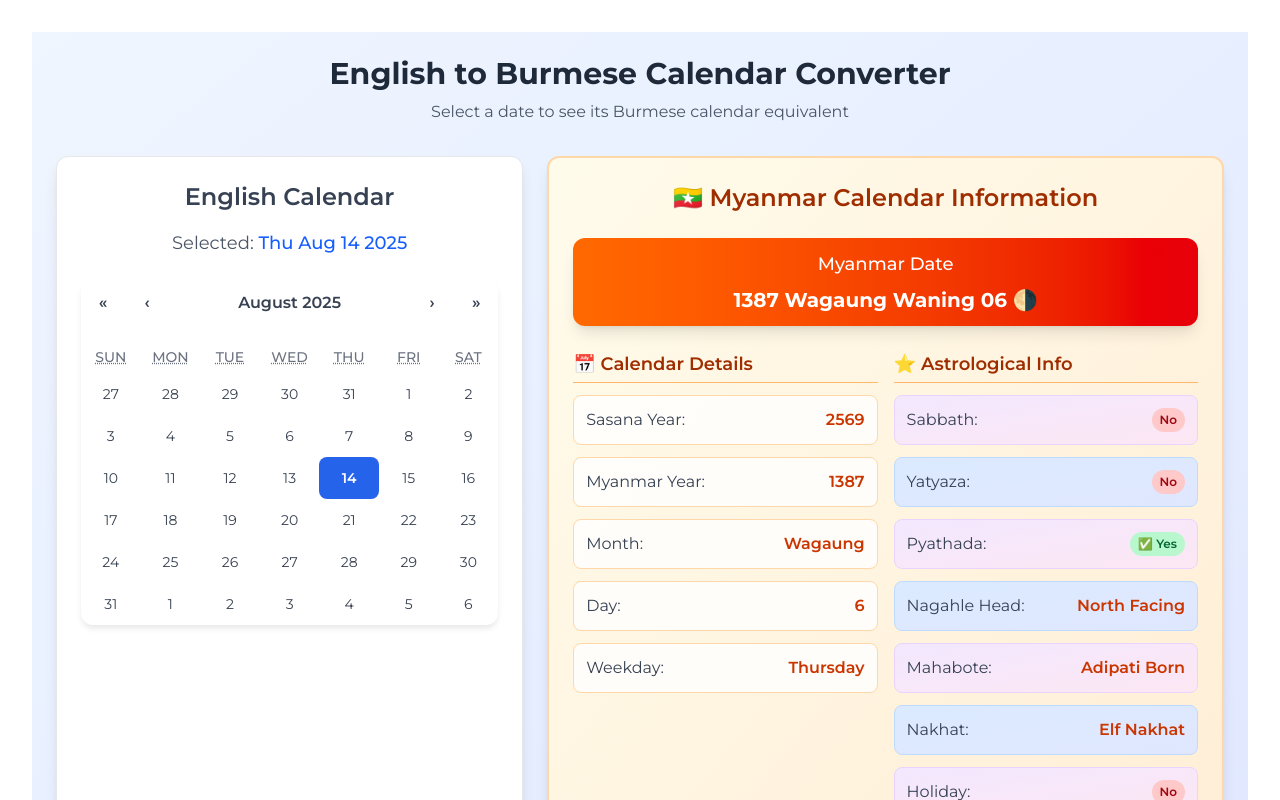
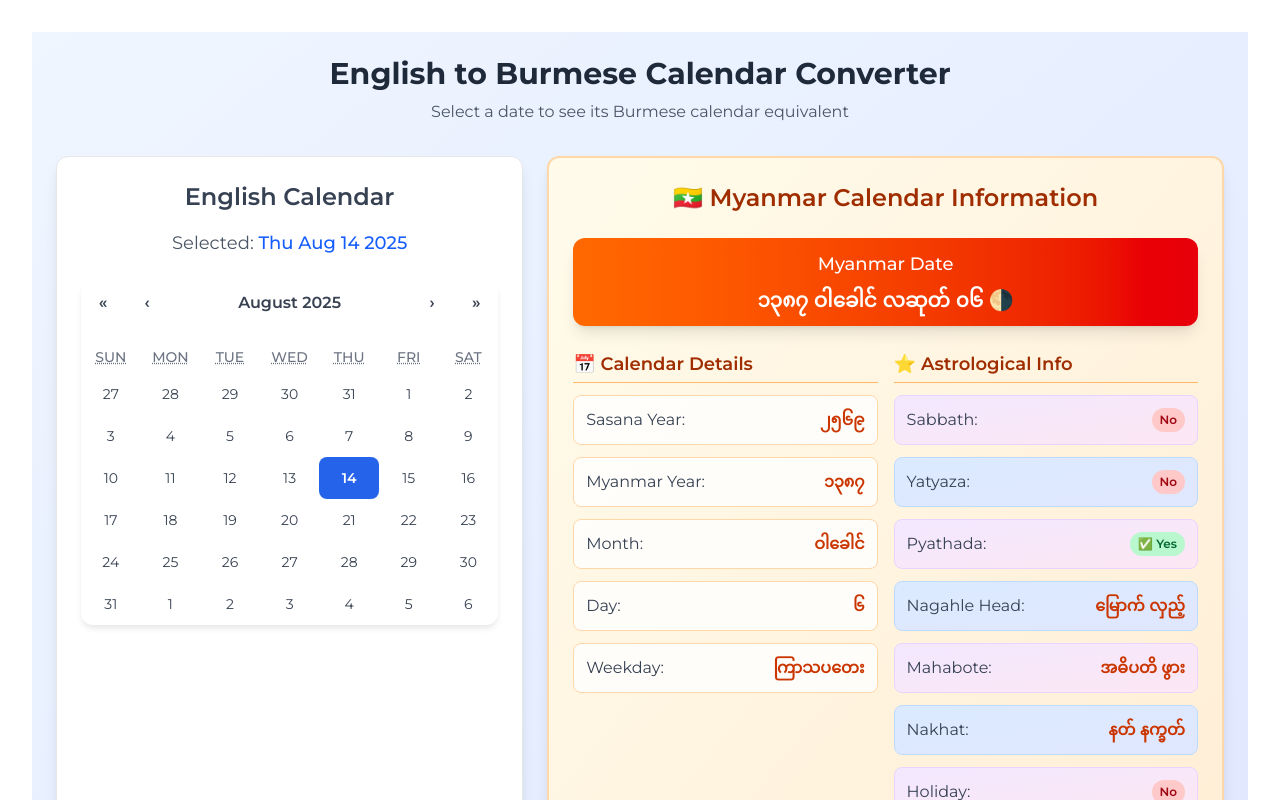
Before and after one commit to SaiSoeSan/mm-calendar, a React (Vite) app: page / in a window 1280 px wide. Shown: the top 800 px of the page. Built offline with nearby package versions, Linux system fonts and the light colour scheme.

Commit message:
mm translate class

```diff
--- a/src/App.jsx
+++ b/src/App.jsx
@@ -1,21 +1,34 @@
-import React, { useEffect, useState } from "react";
+import React, { useEffect, useState, useMemo } from "react";
 import Calendar from "react-calendar";
 import "react-calendar/dist/Calendar.css";
 import "./App.css";
-import { ceMmDateTime } from "./assets/ceMmDateTime.js"; // Ensure this path is correct
+import { ceMmDateTime, ceMmTranslate } from "./assets/ceMmDateTime.js"; // Ensure this path is correct
 import { Analytics } from "@vercel/analytics/react";
 import { SpeedInsights } from "@vercel/speed-insights/react";
+
+// Localization config - Language indices: 0=English, 1=Myanmar (Unicode), 2=Zawgyi, 3=Mon, 4=Shan, 5=Karen
+const LOCALE_CONFIG = {
+  language: 1, // 1 = Myanmar (Unicode)
+};
 
 const App = () => {
   const [selectedDate, setSelectedDate] = useState(new Date());
   const [burmeseData, setBurmeseData] = useState(null);
+
+  // Initialize translator
+  const translator = useMemo(() => new ceMmTranslate(), []);
+
+  // Localization helper function
+  const localize = (text) => {
+    if (!text || LOCALE_CONFIG.language === 0) return text;
+    return translator.T(String(text), LOCALE_CONFIG.language, 0);
+  };
 
   const convertToBurmeseDate = (selectedDate) => {
     if (typeof ceMmDateTime === "undefined") {
       setBurmeseData(null);
       return;
     }
-    // eslint-disable-next-line no-undef
     const mdt = new ceMmDateTime();
     //get year, month, day from selectedDate
     const year = selectedDate.getFullYear();
@@ -70,16 +83,16 @@ const App = () => {
               <h3 className="text-lg font-medium mb-2">Myanmar Date</h3>
               <p className="text-xl font-bold">
                 {burmeseData
-                  ? burmeseData.ToMString() +
+                  ? localize(burmeseData.ToMString()) +
                     " " +
                     ["🌑", "🌓", "🌕", "🌗"][
                       burmeseData.ToMString("&P") == "Waning"
                         ? 3 // လ ပြည့်ကျော်
                         : burmeseData.ToMString("&P") == "Waxing"
-                        ? 1 // လဆန်း
-                        : burmeseData.ToMString("&P") == "New Moon"
-                        ? 0 // လ ကွယ်
-                        : 2 // လ ပြည့်
+                          ? 1 // လဆန်း
+                          : burmeseData.ToMString("&P") == "New Moon"
+                            ? 0 // လ ကွယ်
+                            : 2 // လ ပြည့်
                     ]
                   : "Loading..."}
               </p>
@@ -115,7 +128,7 @@ const App = () => {
                   <div className="flex justify-between">
                     <span className="text-gray-700">Sasana Year:</span>
                     <span className="font-semibold text-orange-700">
-                      {burmeseData ? burmeseData.sy : "---"}
+                      {burmeseData ? localize(burmeseData.sy) : "---"}
                     </span>
                   </div>
                 </div>
@@ -124,7 +137,7 @@ const App = () => {
                   <div className="flex justify-between">
                     <span className="text-gray-700">Myanmar Year:</span>
                     <span className="font-semibold text-orange-700">
-                      {burmeseData ? burmeseData.my : "---"}
+                      {burmeseData ? localize(burmeseData.my) : "---"}
                     </span>
                   </div>
                 </div>
@@ -133,7 +146,9 @@ const App = () => {
                   <div className="flex justify-between">
                     <span className="text-gray-700">Month:</span>
                     <span className="font-semibold text-orange-700">
-                      {burmeseData ? burmeseData.ToMString("&M") : "---"}
+                      {burmeseData
+                        ? localize(burmeseData.ToMString("&M"))
+                        : "---"}
                     </span>
                   </div>
                 </div>
@@ -142,7 +157,7 @@ const App = () => {
                   <div className="flex justify-between">
                     <span className="text-gray-700">Day:</span>
                     <span className="font-semibold text-orange-700">
-                      {burmeseData ? burmeseData.mf : "---"}
+                      {burmeseData ? localize(burmeseData.mf) : "---"}
                     </span>
                   </div>
                 </div>
@@ -151,7 +166,9 @@ const App = () => {
                   <div className="flex justify-between">
                     <span className="text-gray-700">Weekday:</span>
                     <span className="font-semibold text-orange-700">
-                      {burmeseData ? burmeseData.ToString("%W") : "---"}
+                      {burmeseData
+                        ? localize(burmeseData.ToString("%W"))
+                        : "---"}
                     </span>
                   </div>
                 </div>
@@ -166,7 +183,7 @@ const App = () => {
                         <span className="text-gray-700">Special Day:</span>
                         <span className="font-semibold text-emerald-700 flex items-center gap-1">
                           <span className="text-sm">⭐</span>
-                          {burmeseData.holidays[0]}
+                          {localize(burmeseData.holidays[0])}
                         </span>
                       </div>
                     </div>
@@ -192,7 +209,7 @@ const App = () => {
                       {burmeseData
                         ? burmeseData.sabbath === ""
                           ? "No"
-                          : burmeseData.sabbath
+                          : localize(burmeseData.sabbath)
                         : "---"}
                     </span>
                   </div>
@@ -244,7 +261,7 @@ const App = () => {
                       {burmeseData
                         ? burmeseData.nagahle === ""
                           ? ""
-                          : burmeseData.nagahle + " Facing"
+                          : localize(burmeseData.nagahle + " Facing")
                         : "---"}
                     </span>
                   </div>
@@ -257,7 +274,7 @@ const App = () => {
                       {burmeseData
                         ? burmeseData.mahabote === ""
                           ? ""
-                          : burmeseData.mahabote + " Born"
+                          : localize(burmeseData.mahabote + " Born")
                         : "---"}
                     </span>
                   </div>
@@ -270,7 +287,7 @@ const App = () => {
                       {burmeseData
                         ? burmeseData.nakhat === ""
                           ? ""
-                          : burmeseData.nakhat + " Nakhat"
+                          : localize(burmeseData.nakhat + " Nakhat")
                         : "---"}
                     </span>
                   </div>
@@ -318,7 +335,7 @@ const App = () => {
                         <div className="flex items-center gap-2 bg-white/80 rounded-lg p-2 border border-rose-300">
                           <span className="text-rose-600 text-sm">🎊</span>
                           <span className="text-rose-800 font-medium">
-                            {burmeseData.holidays2[0]}
+                            {localize(burmeseData.holidays2[0])}
                           </span>
                         </div>
                       ) : (
@@ -331,7 +348,7 @@ const App = () => {
                                 className="inline-flex items-center gap-1 bg-rose-200 hover:bg-rose-300 transition-colors rounded-full px-3 py-1 text-sm font-medium text-rose-800 border border-rose-300"
                               >
                                 <span className="text-xs">🎊</span>
-                                <span>{festival}</span>
+                                <span>{localize(festival)}</span>
                               </div>
                             ))}
                           </div>
```
Also changed, not shown: src/assets/ceMmDateTime.js.
